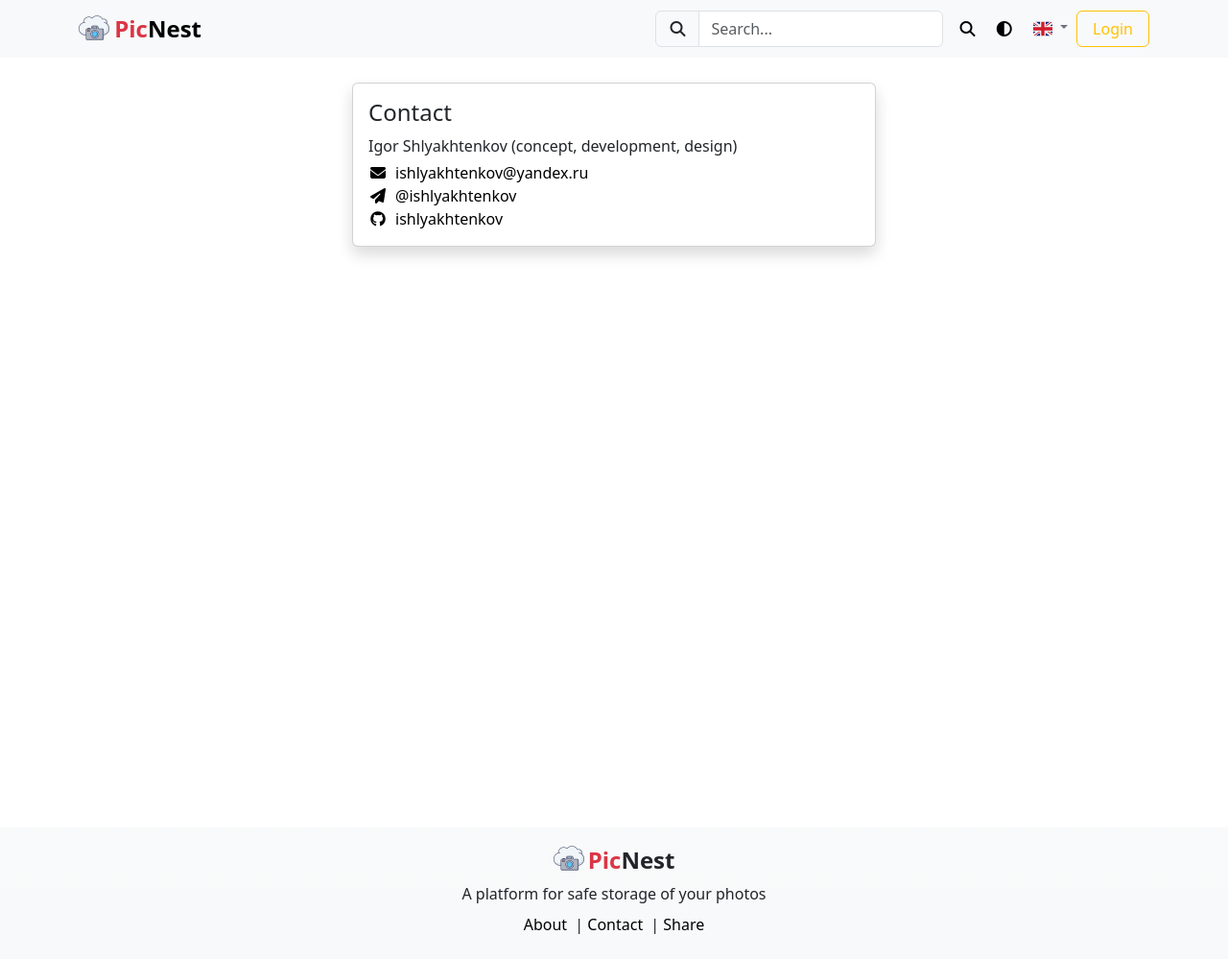
After one commit to ishlyakhtenkov/picnest, a Spring app: page /home/contact in a window 1280 px wide. The commit adds this page. Shown: the whole page at 96% size. Run offline with Thymeleaf, Linux system fonts and the light colour scheme; the template is opened without the code that fills it, so the values that code supplies are empty; some of the project's set-up classes (security, data sources, template engines, error pages and the like) are left out, and stand-ins take their place; some libraries are stand-ins or nearby versions.

Commit message:
Add about and contact pages

```diff
--- a/src/main/resources/messages.properties
+++ b/src/main/resources/messages.properties
@@ -206,14 +206,13 @@
 info.share.whatsapp=Share on WhatsApp
 info.about=About
 info.about.header=A little about PicNest
-info.about.description=PicNest is a platform for viewing and discussing user-developed projects in the field of information technology, written in the Java programming language.
-info.about.possibilities=Here you can create content containing information about your completed projects, view other \
-  users' projects, discuss and evaluate, share experiences, and get ideas for future developments.
-info.about.goal=The main goal of PicNest is to help you create an interactive portfolio that you can demonstrate \
-  to a potential employer or customer, show to your colleagues and friends, or simply keep information about your \
-  achievements in software development "at hand".
+info.about.description=PicNest is a platform for secure storage of your photos and videos.
+info.about.possibilities=Here you can store your photos, pictures, videos without any restrictions, without \
+  worrying that your data may be lost or fall into third hands.
+info.about.goal=
 info.about.cost=PicNest is a non-commercial, completely free project that you can use for your own purposes as you wish.
-info.about.responsibility=The project administration does not bear any responsibility for the content posted by users. If necessary, you can complain about any excesses by contacting the specified
+info.about.responsibility=The project administration does not bear any responsibility for the content posted by users.\
+  \ If necessary, you can contact us by using the specified
 info.about.contact=contacts
 
 error=Error
--- a/src/main/resources/templates/fragments/footer.html
+++ b/src/main/resources/templates/fragments/footer.html
@@ -8,7 +8,7 @@
                 <div class="mb-2">
                     <img th:src="@{/images/icon/picnest-logo.png}" alt="Logo" width="32" height="32"
                          class="d-inline-block align-text-bottom">
-                    <span class="h4 fw-bold">PicNest</span>
+                    <span class="h4 fw-bold text-danger">Pic</span><span class="h4 fw-bold">Nest</span>
                 </div>
                 <div th:text="#{info.app-description}" class="mb-2">
                     PicNest is software that allows you to securely store your photos in the cloud.
--- a/src/main/resources/templates/fragments/header.html
+++ b/src/main/resources/templates/fragments/header.html
@@ -9,7 +9,7 @@
       <div class="container-lg container-fluid">
         <a class="navbar-brand" th:href="@{/}">
           <img th:src="@{/images/icon/picnest-logo.png}" alt="Logo" width="32" height="32" class="d-inline-block align-text-bottom">
-          <span class="h4 fw-bold">PicNest</span>
+          <span class="h4 fw-bold text-danger">Pic</span><span class="h4 fw-bold">Nest</span>
         </a>
         <button class="navbar-toggler" type="button" data-bs-toggle="collapse" data-bs-target="#navbarToggler"
                 aria-controls="navbarToggler" aria-expanded="false" aria-label="Toggle navigation">
--- /dev/null
+++ b/src/main/resources/templates/home/contact.html
@@ -0,0 +1,37 @@
+<!DOCTYPE html>
+<html xmlns:th="http://www.thymeleaf.org" lang="en">
+
+<th:block th:replace="~{fragments/main::page(title=#{info.contact},appMain=~{::appMain})}">
+  <appMain>
+    <div class="row d-flex justify-content-center mt-3">
+      <div class="col-12 col-sm-11 col-md-9 col-lg-7 col-xl-6">
+        <div class="card shadow">
+          <div class="card-body">
+            <h4 th:text="#{info.contact}">Contact</h4>
+            <div class="mb-1" th:text="#{info.contact.developer}">Developer</div>
+              <div>
+                <div>
+                  <a class="btn-link link-body-emphasis link-underline link-underline-opacity-0 link-underline-opacity-75-hover"
+                     href="mailto:ishlyakhtenkov@yandex.ru" th:title="#{user.email}">
+                    <i class="fa-solid fa-envelope fa-fw me-2"></i>ishlyakhtenkov@yandex.ru
+                  </a>
+                </div>
+                <div>
+                  <a class="btn-link link-body-emphasis link-underline link-underline-opacity-0 link-underline-opacity-75-hover"
+                     href="https://t.me/ishlyakhtenkov" title="Telegram">
+                    <i class="fa-solid fa-paper-plane fa-fw me-2"></i>@ishlyakhtenkov
+                  </a>
+                </div>
+                <div>
+                  <a class="btn-link link-body-emphasis link-underline link-underline-opacity-0 link-underline-opacity-75-hover"
+                     href="https://github.com/ishlyakhtenkov/" title="GitHub">
+                    <i class="fa-brands fa-github fa-fw me-2"></i>ishlyakhtenkov
+                  </a>
+                </div>
+              </div>
+          </div>
+        </div>
+      </div>
+    </div>
+  </appMain>
+</th:block>
```
Also changed, not shown: src/main/java/ru/javaprojects/picnest/home/web/HomeController.java (+12 -0 lines), src/main/resources/messages_ru.properties (+3 -5 lines), src/main/resources/templates/home/about.html (added, +32 -0 lines), 1 other file.
